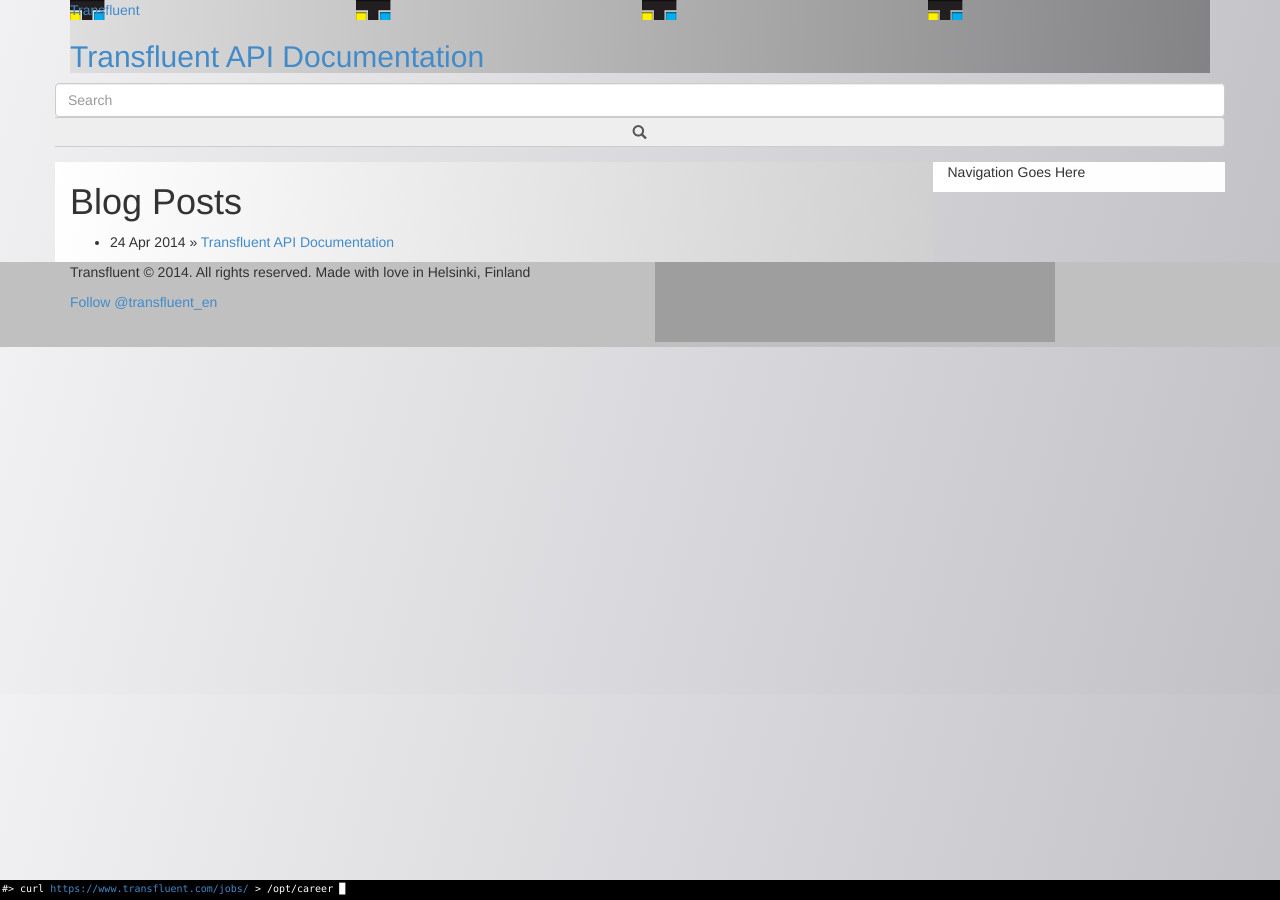
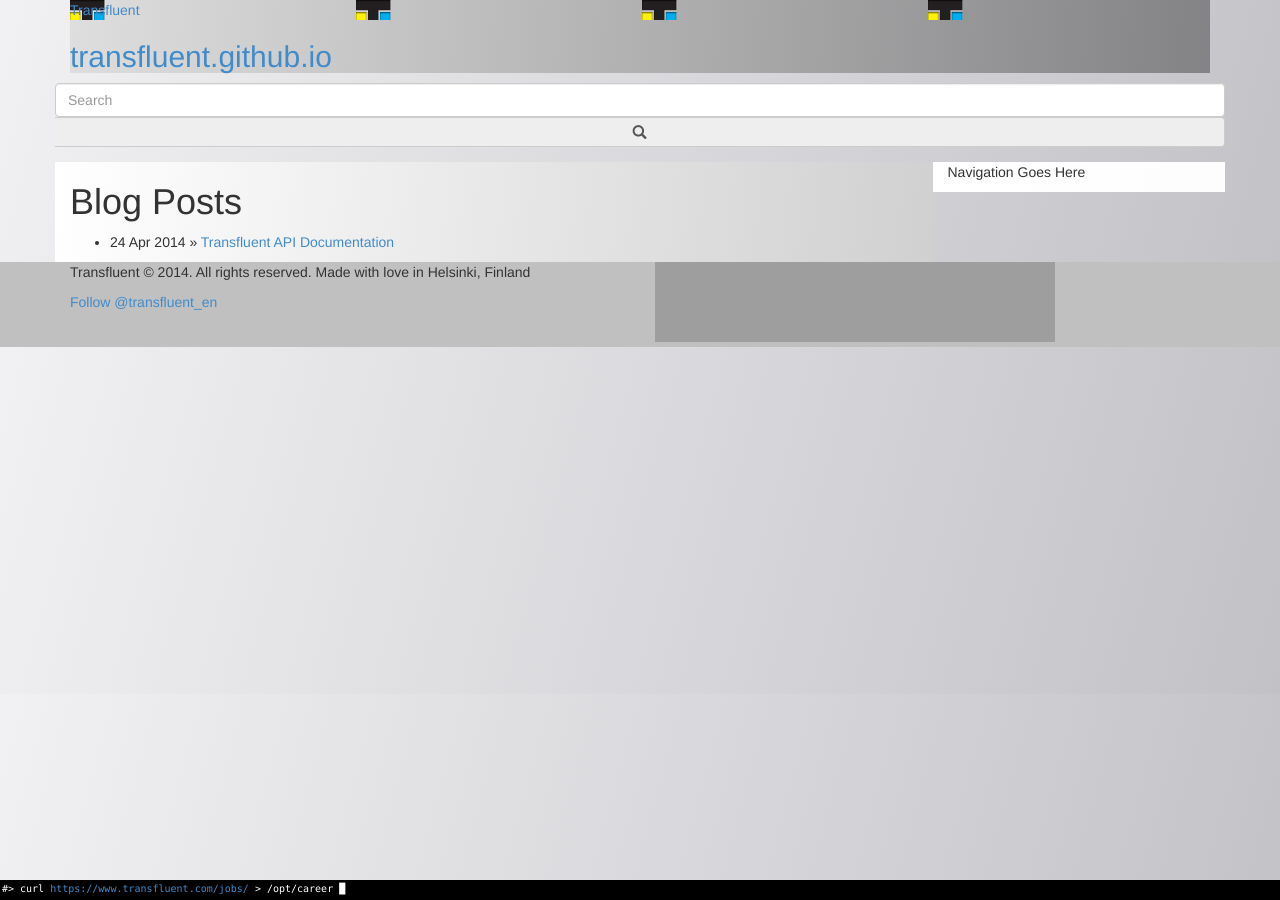
Before and after one commit to Transfluent/transfluent.github.io, a Jekyll site: the page built from index.html, in a window 1280 px wide. Built offline with Jekyll 4.4.1, drawn with Linux system fonts in a browser that asks for light colours; nearby versions of some CDN libraries; library files that are not in the unit come from our copies; Markdown is read by kramdown in place of the engine named in the settings; comment, search, counter and statistics services are not loaded; grey boxes are pictures that could not be loaded.

Commit message:
changed config file

```diff
--- a/_config.yml
+++ b/_config.yml
@@ -1,4 +1,8 @@
-name: Transfluent API Documentation
-markdown: redcarpet
+name: transfluent.github.io
+description: Transfluent API Documentation
+author:
+  name: Transfluent.com
+  email: info@transfluent.com
 pygments: true
 exclude: ['bower_components', 'node_modules', 'nbproject', 'bower.json', 'gruntfile.js', 'gulpfile.js', 'README.md']
+timezone: Europe/Helsinki
--- a/_layouts/default.html
+++ b/_layouts/default.html
@@ -1,5 +1,5 @@
 <!DOCTYPE html>
-<html ng-app="transfluent-dev-app">
+<html>
   <head>
     <meta charset="utf-8">
     <meta http-equiv="X-UA-Compatible" content="IE=edge,chrome=1">
@@ -23,7 +23,7 @@
 
 
   </head>
-  <body>
+  <body ng-app="transfluent-api">
     <div class="wrapper container">
       <header class="header">
         {% include header.html %}
```
Also changed, not shown: 3 other files.
